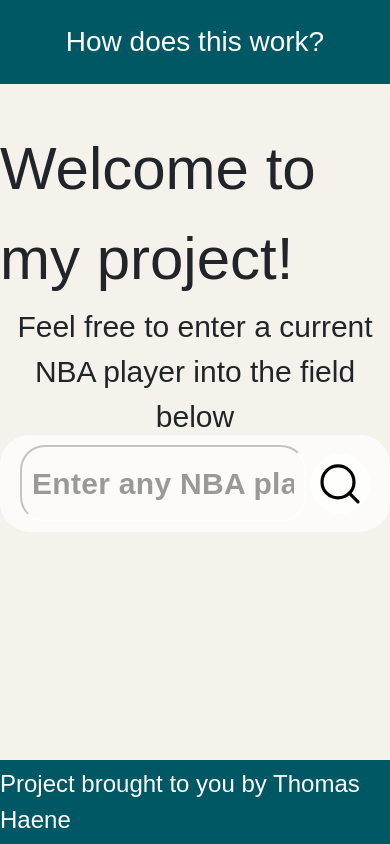
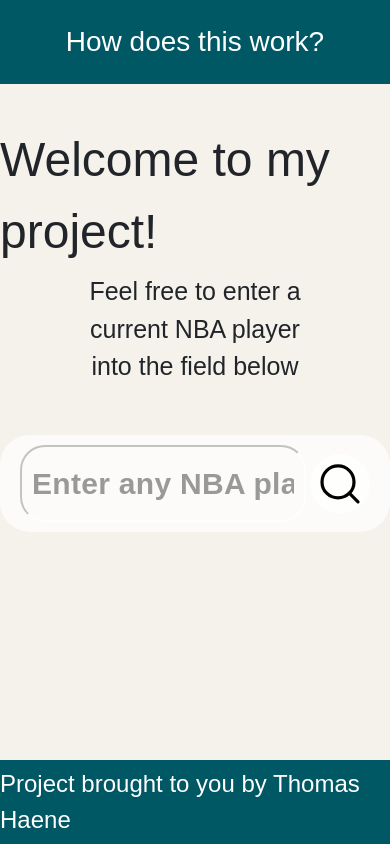
Before and after one commit to TomHaene/NBA_Teammate_Project, a Django app: template NBA_Logic/templates/index.html in a window 390 px wide. Run offline with Django 4.2, Linux system fonts and the light colour scheme; the template is opened without the code that fills it, so the values that code supplies are empty; parts of the project's set-up code (start-up, migrations or seed data) failed here and were passed over; some libraries are stand-ins or nearby versions; some web fonts are replaced.

Commit message:
Just added some mobile formatting

```diff
--- a/NBA_Logic/templates/index.html
+++ b/NBA_Logic/templates/index.html
@@ -329,6 +329,7 @@ height: 80vh;
     font-size: 3rem;
     width: fit-content;
     text-align: center;
+    margin-top: 5px;
 
 }
 
@@ -363,6 +364,27 @@ height: 80vh;
     line-height: 21px;
 }
 
+@media (max-width: 900px) {
+  /* CSS styles for screens below 768 pixels */
+  /* Add your styles here */
+
+
+  .welcome-header{
+    font-size: 4.8rem;
+
+  }
+  .welcome-subtext{
+    font-size: 2.5rem;
+    width: 60%;
+    margin-top: 5px;
+  }
+
+
+
+
+
+}
+
 
 
 
@@ -370,9 +392,6 @@ height: 80vh;
 
 
 </style>
-<script>
-
-</script>
 
 
 
```
Also changed, not shown: NBA_Logic/templates/results.html (+9 -3 lines), db.sqlite3.
